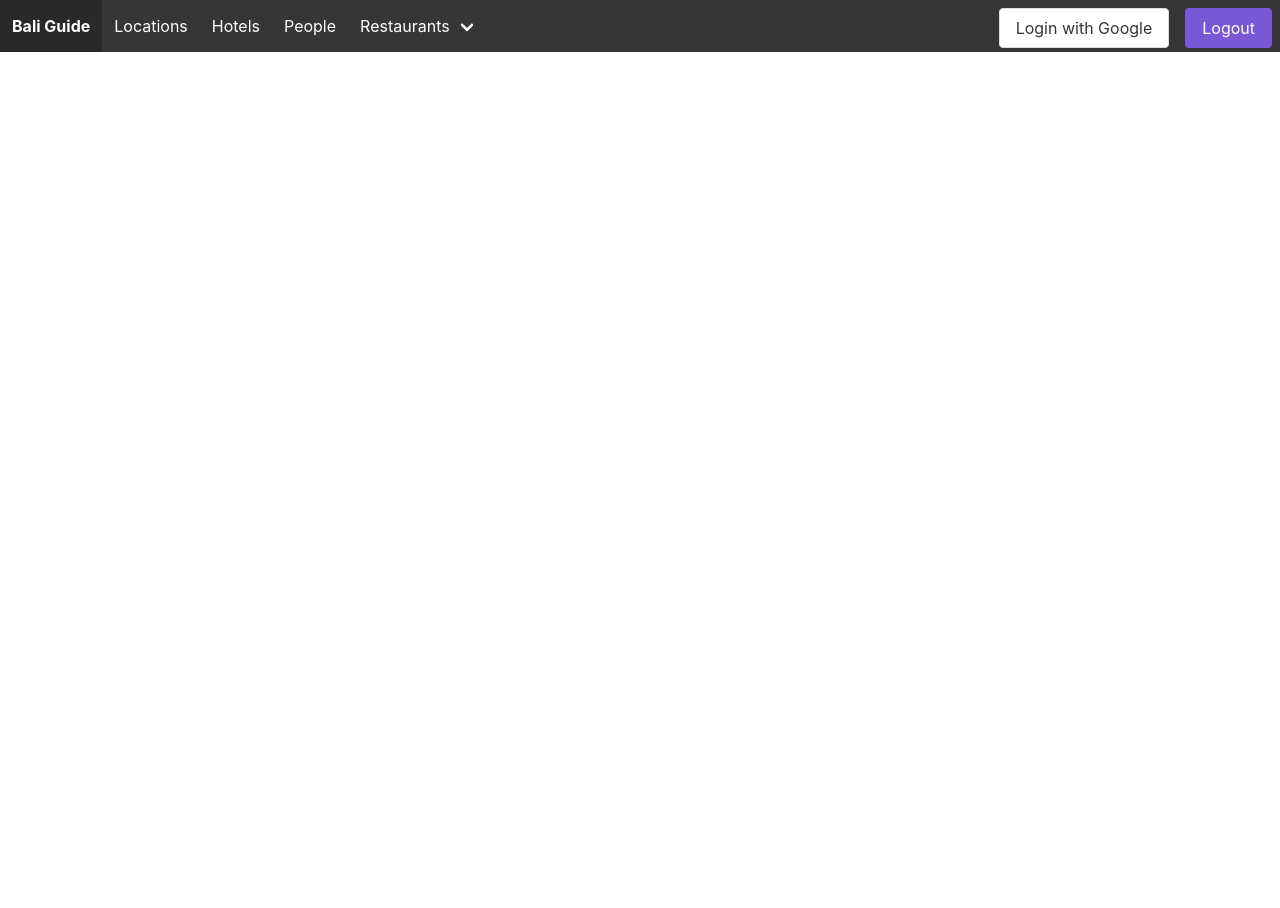
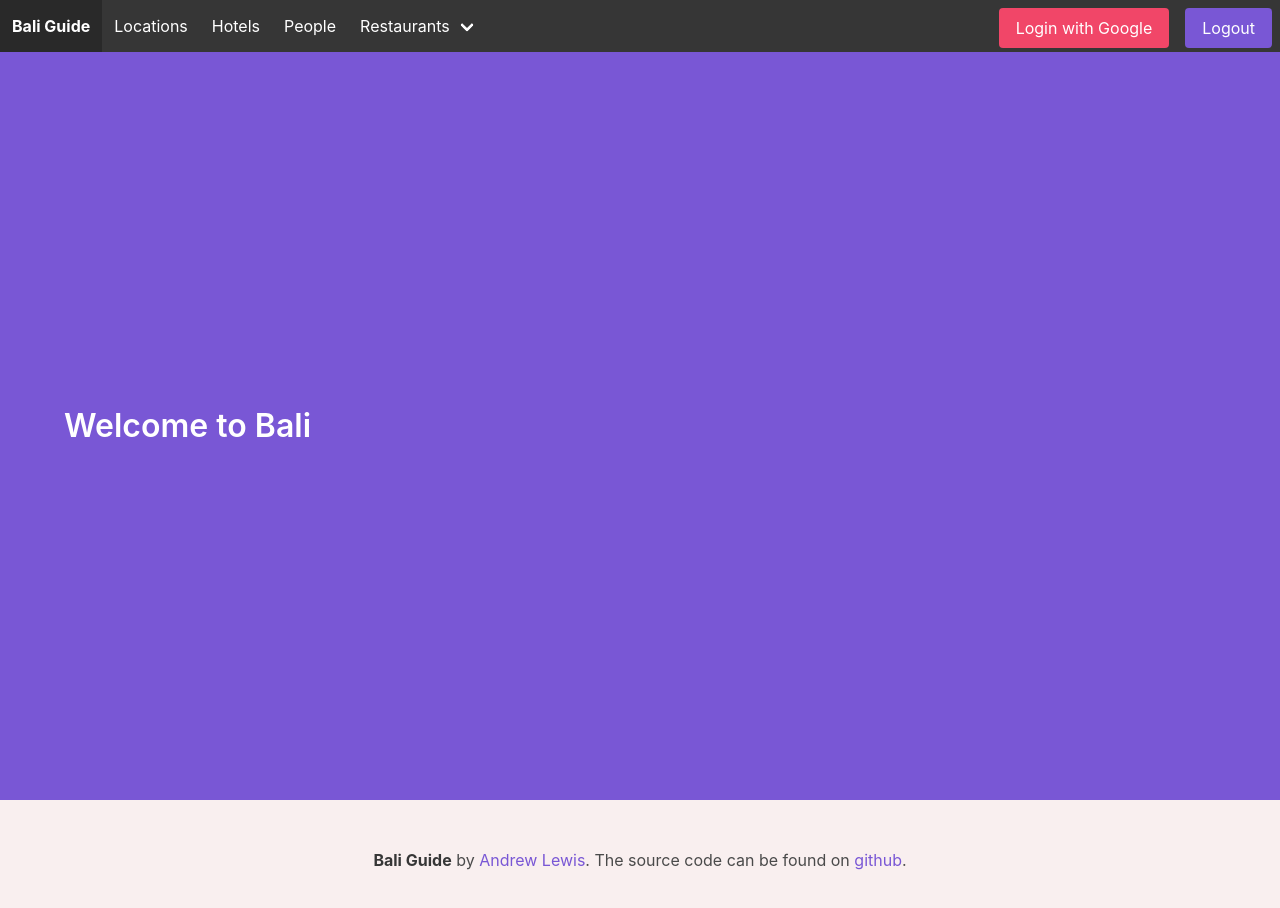
Before and after one commit to andrewlew1s/app_bali, a Vue app: page / in a window 1280 px wide. Shown: the top 908 px of the page. Before the commit the page ends 800 px from the top, so only its background shows below. Built offline with nearby package versions, Linux system fonts and the light colour scheme; no server answers.

Commit message:
added footer and landing page basic

```diff
--- a/package.json
+++ b/package.json
@@ -8,6 +8,7 @@
     "lint": "vue-cli-service lint"
   },
   "dependencies": {
+    "bootstrap-vue": "^2.0.0-rc.11",
     "buefy": "^0.7.0",
     "firebase": "^5.5.7",
     "vue": "^2.5.17",
--- a/src/App.vue
+++ b/src/App.vue
@@ -1,6 +1,8 @@
 <template>
   <div id="app">
     <Navbar class="Navbar"/>
+    <Landing class="Landing"/>
+    <Footer class="Footer"/>
     <router-view class="main container"/>
   </div>
 </template>
@@ -8,21 +10,16 @@
 <script>
 
 import Navbar from './components/Navbar.vue';
+import Footer from './components/Footer.vue';
+import Landing from './components/Landing.vue';
 
 export default {
 
   components: {
     Navbar,
+    Footer,
+    Landing,
   },
 
 };
-
 </script>
-
-<style lang="scss">
-.button{
-  margin-top: 0.5em;
-  margin-left: 0.5em;
-  margin-right: 0.5em;
-};
-</style>
--- /dev/null
+++ b/src/components/Footer.vue
@@ -0,0 +1,28 @@
+<template>
+  <div>
+    <footer class="footer">
+      <div class="content has-text-centered">
+        <p>
+          <strong>Bali Guide</strong> by <a href="https://www.facebook.com/andrew.lewis.9803">Andrew Lewis</a>.
+          The source code can be found on
+          <a href="https://github.com/andrewlew1s/bali-guide">github</a>.
+        </p>
+      </div>
+    </footer>
+  </div>
+</template>
+
+<script>
+export default {
+
+};
+</script>
+
+
+<style>
+.footer{
+  width: 100%;
+  height: 275px;
+  background-color: rgba(247, 231, 231, 0.678);
+}
+</style>
--- /dev/null
+++ b/src/components/Landing.vue
@@ -0,0 +1,19 @@
+<template>
+  <div>
+    <section class="hero is-link is-fullheight-with-navbar">
+      <div class="hero-body">
+        <div class="container">
+          <p class="title">
+            Welcome to Bali
+          </p>
+        </div>
+      </div>
+    </section>
+  </div>
+</template>
+
+<script>
+export default {
+
+};
+</script>
--- a/src/components/Navbar.vue
+++ b/src/components/Navbar.vue
@@ -12,7 +12,7 @@
             <span></span>
         </div>
       </div>
-      <div class="navbar-menu" v-bind:class="{ 'is-active' : showNav }">
+      <div class="navbar-menu">
           <div class="navbar-start">
               <a class="navbar-item">
                   <span><i class="mdi mdi-24px mdi-library-books"></i>Locations</span>
@@ -34,7 +34,7 @@
               </div>
           </div>
           <div class="navbar-end">
-            <a class="button is Danger" @click="login()">
+            <a class="button is-danger" @click="login()">
                     Login with Google
             </a>
             <a class="button is-primary" @click="logout()">
@@ -53,18 +53,13 @@ import { mapActions, mapState } from 'vuex';
 export default {
   computed: mapState('auth', ['user', 'isLoggedIn']),
   methods: mapActions('auth', ['login', 'logout']),
-  toggleShadow() {
-  // if page is scrolled
-    if (window.scrollY !== 0) {
-      this.$el.classList.add('Header--shadow');
-    } else {
-      this.$el.classList.remove('Header--shadow');
-    }
-  },
-  mounted() {
-    window.addEventListener('scroll', this.toggleShadow);
-  },
+};
+</script>
 
+<style lang="scss">
+.button{
+  margin-top: 0.5em;
+  margin-left: 0.5em;
+  margin-right: 0.5em;
 };
-
-</script>
+</style>
--- a/src/main.js
+++ b/src/main.js
@@ -1,7 +1,6 @@
 import Vue from 'vue';
 import Buefy from 'buefy';
 import 'buefy/dist/buefy.css';
-
 import firebase from './firebase';
 import auth from './auth';
 import App from './App.vue';
```
Also changed, not shown: 1 other file (tests, documents, lock files or other folders).
